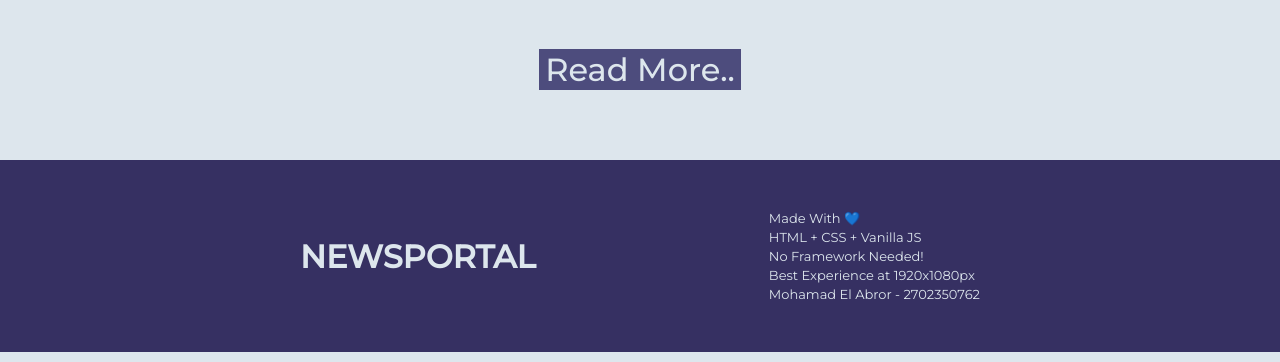
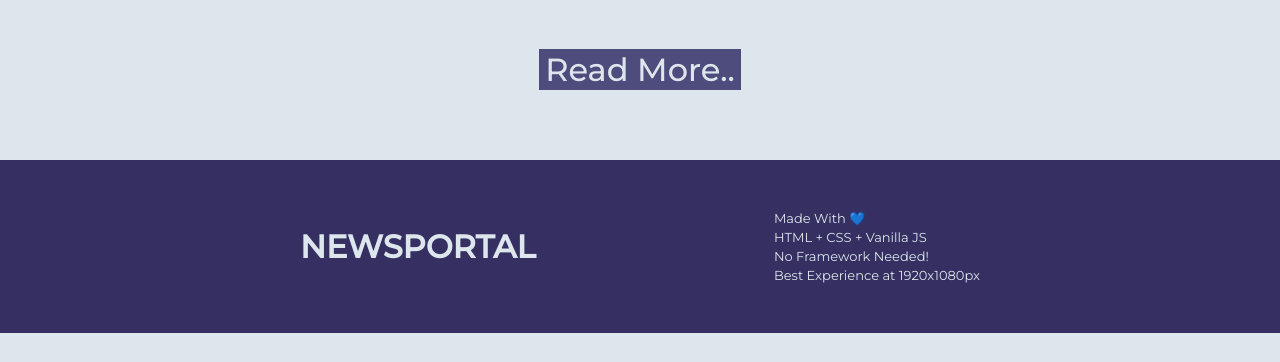
Before and after one commit to luxamrown/simple-static-web, a plain HTML site: page article.html in a window 1280 px wide. Shown: the part 438-800 px from the top of the page. Drawn offline with Linux system fonts and the light colour scheme.

Commit message:
Simple static website

```diff
--- a/article.html
+++ b/article.html
@@ -74,7 +74,6 @@
                     <p>HTML + CSS + Vanilla JS</p>
                     <p>No Framework Needed!</p>
                     <p>Best Experience at 1920x1080px</p>
-                    <p>Mohamad El Abror - 2702350762</p>
                 </div>
             </div>
         </footer>
```
Also changed, not shown: index.html (+0 -1 lines).
